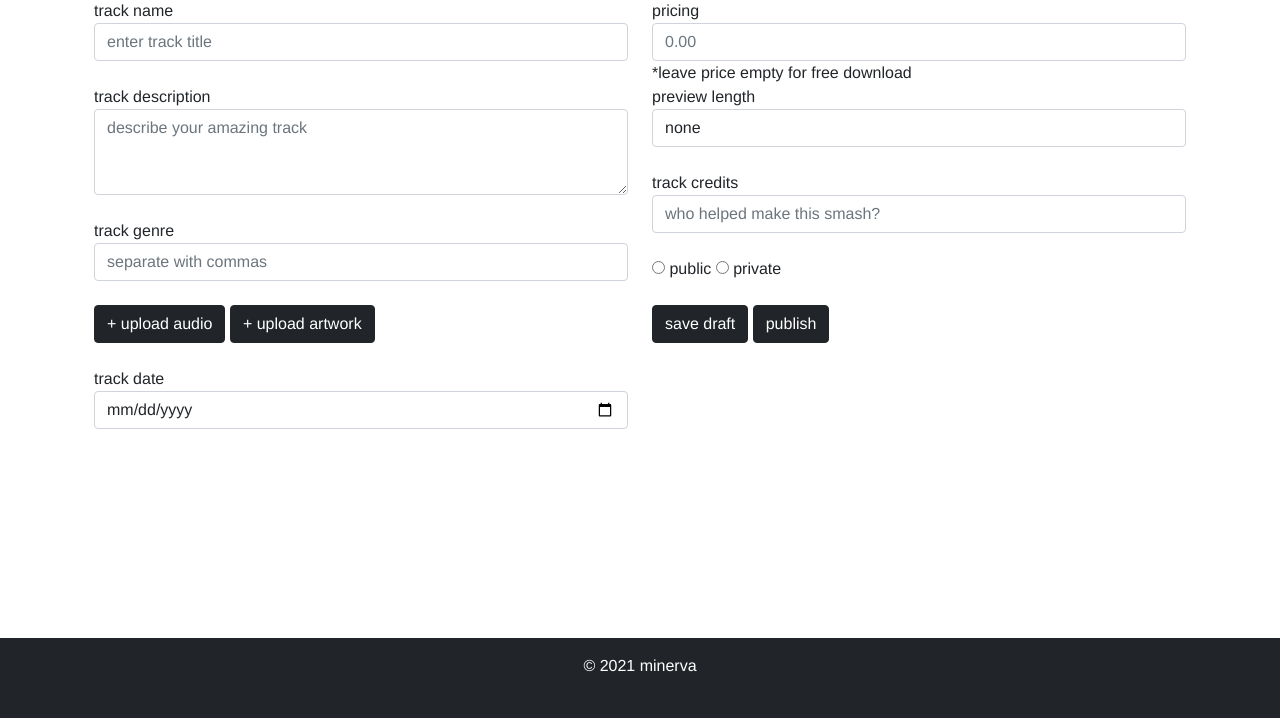
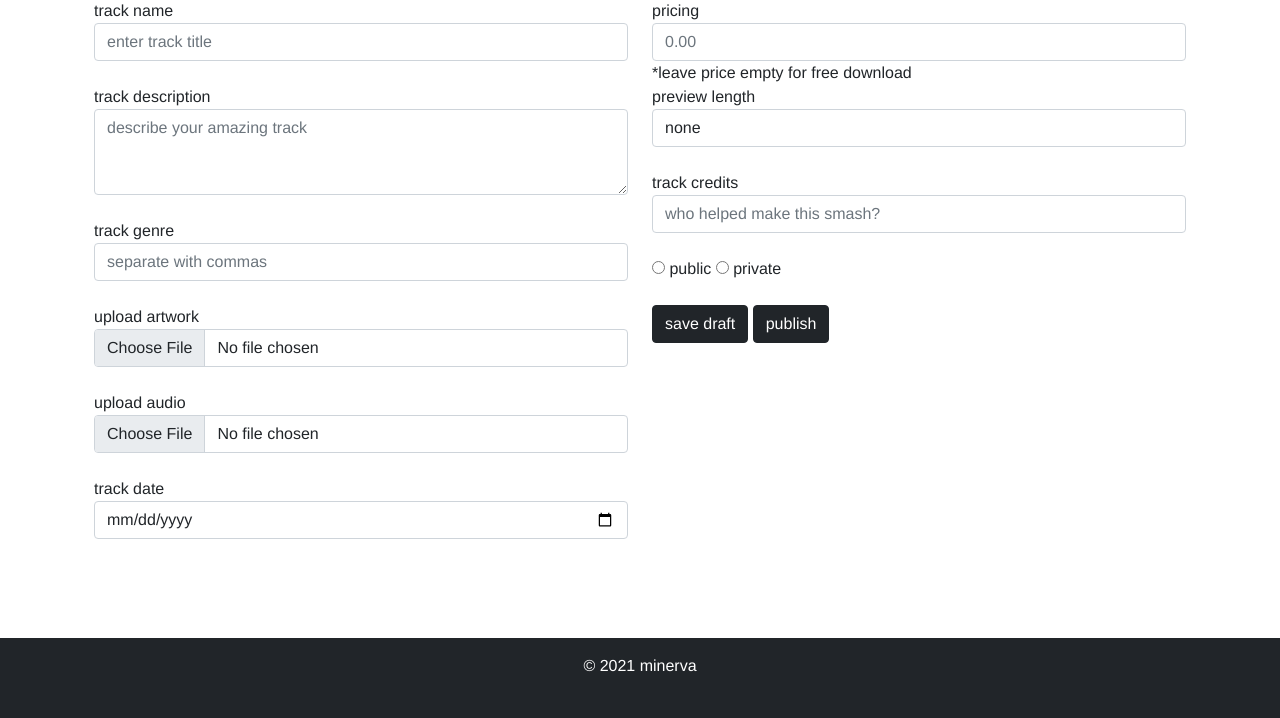
Before and after one commit to HackOR2021/revamped-bandcamp, a Flask app: page /add-tracks in a window 1280 px wide. Shown: the part 138-856 px from the top of the page. Run offline with Flask 2, Linux system fonts and the light colour scheme; some libraries are stand-ins or nearby versions.

Commit message:
added front-end file upload fields to add tracks

```diff
--- a/website/templates/edit_track.html
+++ b/website/templates/edit_track.html
@@ -80,6 +80,8 @@
                       <input type="radio" name="privacy" id="private" value="private">
                       <label for="private">private</label>
 
+                      <img src="{{ track['track_artwork'] }}" alt="">
+
                     </form>
                   </div>
               </div>
--- a/website/templates/new_track.html
+++ b/website/templates/new_track.html
@@ -1,4 +1,4 @@
-{% extends "artist_base.html" %} {% block title %}Artist Home{% endblock %}
+{% extends "artist_base.html" %} {% block title %}new track{% endblock %}
 
 {% block content %}
 <h1>new track</h1>
@@ -6,9 +6,9 @@
 <div class="container">
     <div class="row">
         <div class="col-md-6">
-            <form method="POST" action="/edit-tracks">
+            <form method="POST" action="/edit-tracks" enctype="multipart/form-data">
                 <label for="track-name">track name</label>
-                    <input type="text" name="track-name" placeholder="enter track title" class="form-control">
+                    <input type="text" name="track-name" placeholder="enter track title" class="form-control" required>
                 <br>
                 <label for="track-description">track description</label>
                     <textarea name="track-description" placeholder="describe your amazing track" class="form-control" rows="3"></textarea>
@@ -16,11 +16,13 @@
                 <label for="track-genre">track genre</label>
                     <input type="text" name="track-genre" placeholder="separate with commas" class="form-control">
                 <br>
-                <span>
-                <button class="btn btn-dark">+ upload audio</button>
-                <button class="btn btn-dark">+ upload artwork</button>
-                </span>
-                <br><br>
+                <label for="track-artwork">upload artwork</label>
+                    <input type="file" name="track-artwork" class="form-control">
+                <br>
+                <label for="track-audio">upload audio</label>
+                    <input type="file" name="track-audio" class="form-control">
+
+                <br>
                 <label for="track-date">track date</label>
                     <input type="date" name="track-date" class="form-control">
         </div>
```
